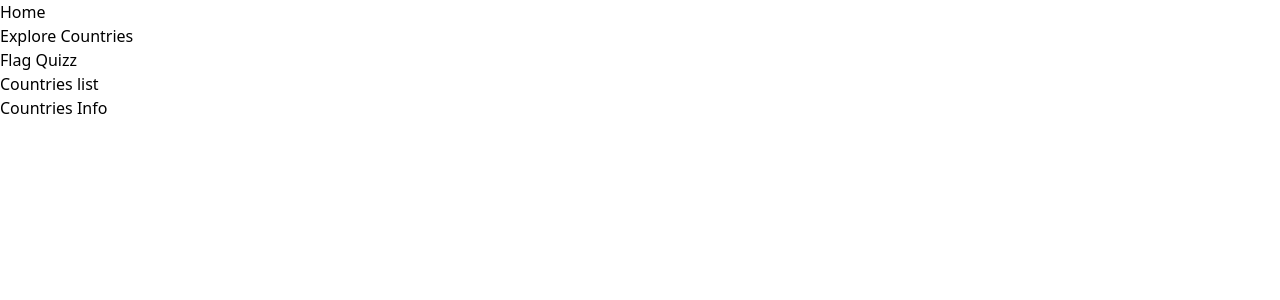
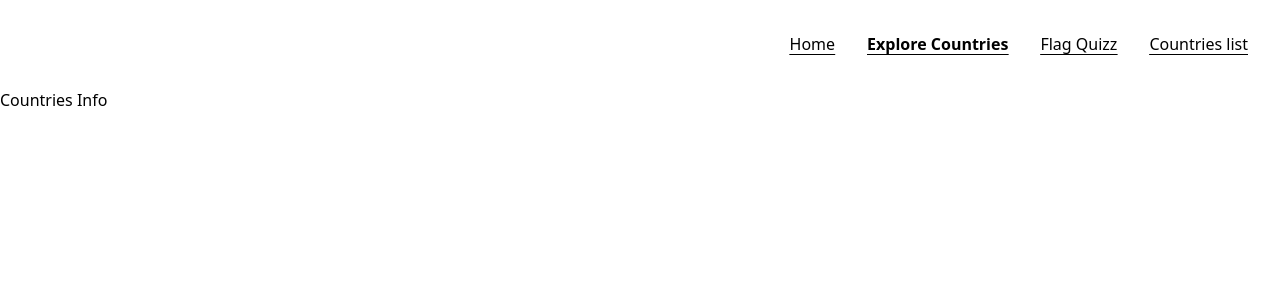
Before and after one commit to LukasMik/GlobeTrivia, a React (Vite) app: page /countries-info in a window 1280 px wide. Shown: the top 300 px of the page. Built offline with nearby package versions, Linux system fonts and the light colour scheme.

Commit message:
set dynamic navigation

```diff
--- a/src/App.tsx
+++ b/src/App.tsx
@@ -1,9 +1,23 @@
 import Navigation from "./components/Navigation";
+import {BrowserRouter as Router, Routes, Route} from "react-router-dom";
+import HomePage from "./components/pages/Home.page";
+import CountriesInfoPage from "./components/pages/CountriesInfo.page";
+import CountriesQuizPage from "./components/pages/CountriesQuiz.page";
+import CountriesListPage from "./components/pages/CountriesList.page";
 
 function App() {
-
     return (
-        <Navigation/>
+        <Router>
+            <div>
+                <Navigation/>
+            </div>
+            <Routes>
+                <Route path={'/'} element={<HomePage/>}/>
+                <Route path={'/countries-info'} element={<CountriesInfoPage/>}/>
+                <Route path={'/countries-quiz'} element={<CountriesQuizPage/>}/>
+                <Route path={'/countries-list'} element={<CountriesListPage/>}/>
+            </Routes>
+        </Router>
     )
 }
 
--- a/src/components/Navigation.tsx
+++ b/src/components/Navigation.tsx
@@ -1,14 +1,12 @@
-import { BrowserRouter as Router, Routes, Route, NavLink } from 'react-router-dom';
-import HomePage from './pages/Home.page';
-import CountriesInfoPage from "./pages/CountriesInfo.page";
-import CountriesQuizPage from "./pages/CountriesQuiz.page";
-import CountriesListPage from "./pages/CountriesList.page";
+import {NavLink, useLocation} from 'react-router-dom';
+import '../styles/navigation.scss'
 
-function Navigation() {
+
+const Navigation = () => {
+    const location = useLocation();
+    console.log(location.pathname)
     return (
-        <Router>
-            <div>
-                <nav>
+        <nav className={location.pathname === '/' ? 'nav-home-page' : 'nav-default'}>
             <ul>
                 <li>
                     <NavLink to="/">Home</NavLink>
@@ -24,14 +22,6 @@ function Navigation() {
                 </li>
             </ul>
         </nav>
-                <Routes>
-                    <Route path={'/'} element={<HomePage />} />
-                    <Route path={'/countries-info'} element={<CountriesInfoPage />} />
-                    <Route path={'/countries-quiz'} element={<CountriesQuizPage />} />
-                    <Route path={'/countries-list'} element={<CountriesListPage />} />
-                </Routes>
-            </div>
-        </Router>
     );
 }
 
--- a/src/components/pages/Home.page.tsx
+++ b/src/components/pages/Home.page.tsx
@@ -1,6 +1,8 @@
-function HomePage() {
+const HomePage = () => {
     return (
-        <h1>Home page</h1>
+        <>
+            <h1>Home page</h1>
+        </>
     );
 }
 
--- a/src/styles/index.scss
+++ b/src/styles/index.scss
@@ -1,3 +1,5 @@
 @tailwind base;
 @tailwind components;
 @tailwind utilities;
+
+@import "navigation";
--- a/src/styles/navigation.scss
+++ b/src/styles/navigation.scss
@@ -1,3 +1,22 @@
-@tailwind base;
-@tailwind components;
-@tailwind utilities;
+.nav-home-page {
+  @apply absolute top-1/2 w-full flex items-center justify-center;
+  ul {
+    @apply flex items-center gap-8;
+    & li:first-child {
+      @apply hidden
+    }
+  }
+}
+
+.nav-default {
+  @apply flex p-8;
+  ul {
+    @apply ml-auto flex gap-8;
+    li {
+      @apply underline-offset-4 underline;
+      a.active {
+        @apply font-bold
+      }
+    }
+  }
+}
```
Also changed, not shown: 1 other file (tests, documents, lock files or other folders). Lines whose indentation alone changed are shown as unchanged.
